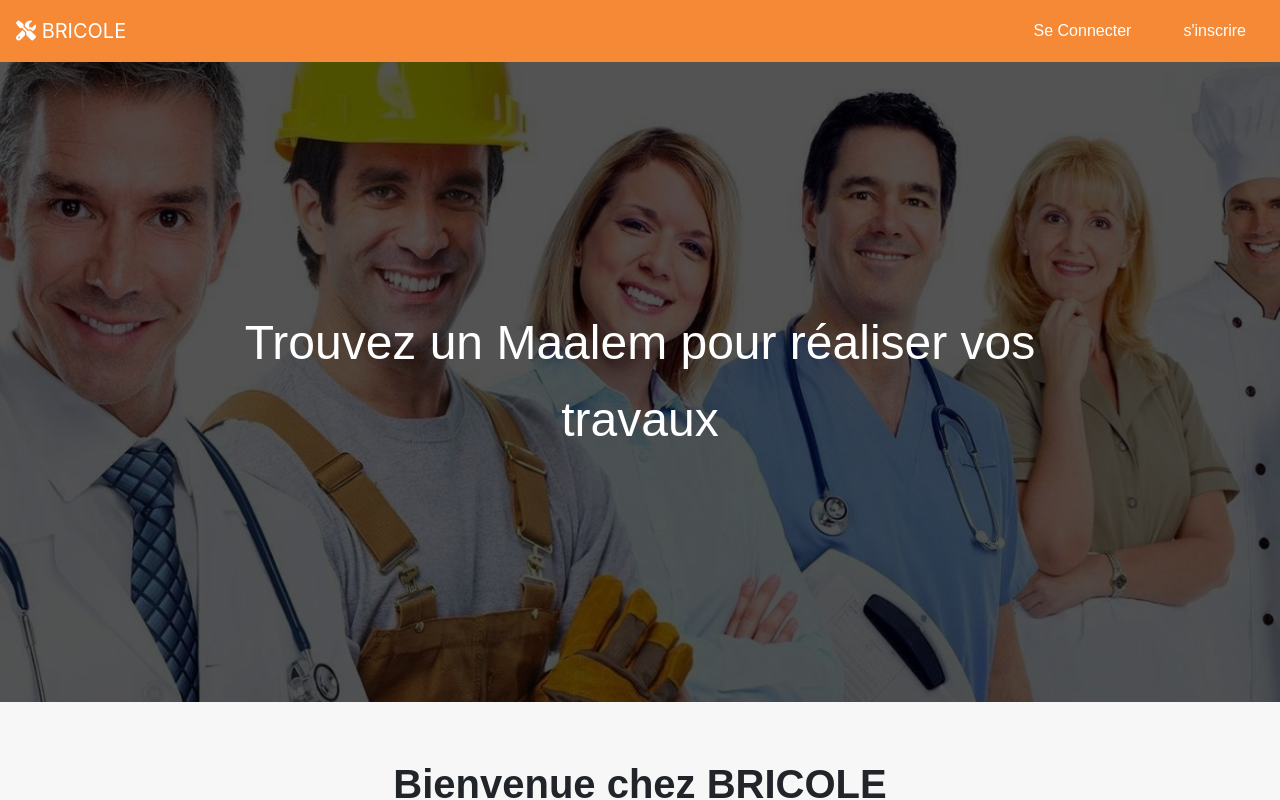
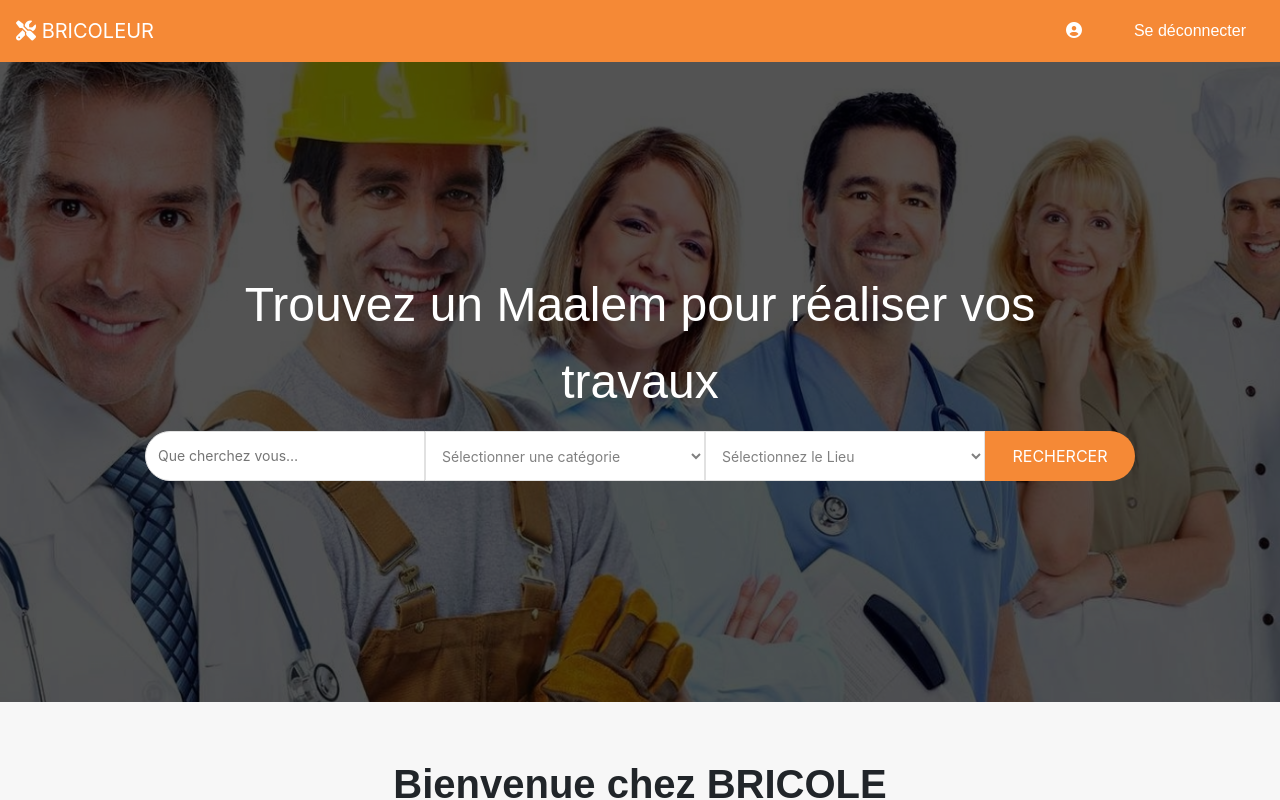
Before and after one commit to Messlohi/job-offres-front-end, a React (Create React App) app: page / in a window 1280 px wide. Shown: the top 800 px of the page. Built offline with nearby package versions, Linux system fonts and the light colour scheme; no server answers; the database is empty; sample sign-in values are in the browser's storage.

Commit message:
add restricted routes

```diff
--- a/src/App.js
+++ b/src/App.js
@@ -1,4 +1,4 @@
-import { Route,Switch } from 'react-router';
+import { Route,Switch ,Redirect } from 'react-router';
 import { useState ,useEffect} from 'react';
 import './App.css';
 import {React,useContext} from 'react'
@@ -15,13 +15,15 @@ import  Nav  from  './components/nav/Nav';
 
 
 import {auth,createUserProfileDocument} from './firebase/firebase.utils';
- function App() {
+ function App(props) {
     const [currentUser ,setCurrentUser] = useState({});
     var userAuthGlobal = null;
+    var unsubscribeFromAuth = null
+
     useEffect( ()=>{
-      auth.onAuthStateChanged(async userAuth => {
+      unsubscribeFromAuth= auth.onAuthStateChanged(async userAuth => {
             if(userAuth){
-              const userRef = await  createUserProfileDocument(userAuth)
+              const userRef = await  createUserProfileDocument(userAuth,{})
               userRef.onSnapshot(snap => {
                 setCurrentUser({currentUser :{
                     id : snap.id,
@@ -33,19 +35,22 @@ import {auth,createUserProfileDocument} from './firebase/firebase.utils';
 
             }
           })
+          return () => {
+            unsubscribeFromAuth();
+          }
     },[userAuthGlobal])
     return (
         <div>
           <UserProvider>
-            <Header/>
+            <Header currentUser={currentUser}/>
             <Route path='/' exact component={MainPage} />
             <div className="container  body-content content-wrapper">
             <Switch>
                 <Route path='/offres'exact component={OffresPage} />
                 <Route path='/chat' exact component={ChatPage}/>
-                <Route path='/profile' exact component={Profile}/>
-                <Route path='/signin'exact component={SingInSingUp} />
-                <Route path='/signout'exact component={SingInSingUp} />
+                <Route path='/profile' exact component={currentUser==null?MainPage:Profile}/>
+                {currentUser?  <Redirect to='/'/> :<Route path='/signin'exact component={SingInSingUp} />}
+                {currentUser?  <Redirect to='/'/> :<Route path='/signout'exact component={SingInSingUp} />}
                 <Route  path='/offres/details/:id' component={OffreDetails} />
                 <Route exact path='/offres/add'component={Create_offre} />
                 <Route  path='/offres/edit/:id'component={Create_offre} />
--- a/src/components/SignIn/SignIn.jsx
+++ b/src/components/SignIn/SignIn.jsx
@@ -1,4 +1,5 @@
 import React from 'react'
+import { withRouter } from 'react-router'
 
 import FormInput from '../../components/form-input/form-input.component'
 import MainButton from '../../components/buttons/main_button/main_button.component'
@@ -13,7 +14,6 @@ class SignIn extends React.Component
 {
     constructor(props){
         super(props);
-
 
         this.state = {
             email :'',
@@ -37,8 +37,11 @@ class SignIn extends React.Component
 
     }
 
-    handelSignInWithGoogle = event => {
-        singInWithGoogle()
+    handelSignInWithGoogle = async (event) => {
+        singInWithGoogle().then(snap=> {
+            this.props.history.push('/')
+        })
+
     }
 
     handelChange = event => {
@@ -80,4 +83,4 @@ class SignIn extends React.Component
     }
 }
 
-export default SignIn;
+export default withRouter(SignIn);
--- a/src/components/header/header.component.jsx
+++ b/src/components/header/header.component.jsx
@@ -1,26 +1,40 @@
-import {React} from 'react'
+import {React ,useContext} from 'react'
 
 import  Logo  from '../../assets/logo.png'
 import MainButton from '../buttons/main_button/main_button.component'
+import { UserContext } from '../../firebase/Provider'
+import { auth } from '../../firebase/firebase.utils'
 import { Link } from 'react-router-dom'
 import './header.styles.scss'
 
 
-const Header = () => {
+const Header = ({currentUser}) => {
     return(
         <div className="header" >
             <nav class="navbar  navbar-light   justify-content-between" style={{"background":"#f58936"}}>
-                <a href="/" className="navbar-brand text-white"><i className="fas fa-tools"></i> BRICOLE</a>
+                <a href="/" className="navbar-brand text-white"><i className="fas fa-tools"></i> BRICOLEUR</a>
                 <div className="form-inline">
                     <ul className="list-unstyled d-flex navItems" >
+                            {currentUser!=null?
+                            <>
                             <li>
-                                <Link to="/signin" className=" nav-link text-white">Se Connecter</Link>
+                            <Link to="/profile" className=" nav-link text-white"><i class="fas fa-user-circle"></i></Link>
+                            </li>
+                            <li>
+                                <div className=" nav-link text-white" style={{cursor:'pointer'}} onClick={()=> {auth.signOut();window.location.replace('/')}}>Se déconnecter</div>
                             </li>
 
+                            </>
+                            :
+                            <>
                             <li>
-                                <Link to="/signout" className=" nav-link text-white">s'inscrire</Link>
+                            <Link to="/signin" className=" nav-link text-white">Se Connecter</Link>
                             </li>
-
+                              <li>
+                              <Link to="/signout" className=" nav-link text-white">s'inscrire</Link>
+                            </li>
+                            </>
+                            }
                     </ul>
                 </div>
             </nav>
--- a/src/components/header/header.styles.scss
+++ b/src/components/header/header.styles.scss
@@ -1,5 +1,6 @@
 
 .header {
+
     .navItems{
         color:white;
         font-family: arial,sans-serif;
--- a/src/components/sign-up/sign-up.component.jsx
+++ b/src/components/sign-up/sign-up.component.jsx
@@ -38,7 +38,7 @@ class SingUp extends React.Component {
             })
             if(user != null){
                 const addition = {displayName,addr,tel}
-                await createUserProfileDocument(user,addition)
+                await createUserProfileDocument(user,addition,this.props.history)
                 this.setState({
                     displayName : '',
                     email :'',
--- a/src/firebase/firebase.utils.js
+++ b/src/firebase/firebase.utils.js
@@ -43,7 +43,7 @@ const provider = new firebase.auth.GoogleAuthProvider();
 
 provider.setCustomParameters({ prompt: 'select_account' });
 
-export const singInWithGoogle = () => auth.signInWithPopup(provider);
+export const singInWithGoogle = async () => auth.signInWithPopup(provider);
 
 const loadFormData = async (userAuth,addtion)=> {
     const {email,uid } = userAuth;
@@ -59,12 +59,11 @@ const loadFormData = async (userAuth,addtion)=> {
     formData.append('adress', addr);
     formData.append('idFirebase', uid);
     formData.append('specialite', '-');
-    console.log(formData)
     return formData;
 }
 
 
-export const createUserProfileDocument = async(userAuth, additionalData) => {
+export const createUserProfileDocument = async(userAuth, additionalData,history) => {
     if (!userAuth) return;
     const userRef = firestore.doc(`users/${userAuth.uid}`)
     const snapShot = await userRef.get();
@@ -83,11 +82,15 @@ export const createUserProfileDocument = async(userAuth, additionalData) => {
                     createdAt,
                     ...additionalData
                 })
+                if(history!=null)
+                history.push('/profile')
             } catch (error) {
                 window.alert("erreur in saving user " + error)
             }
         }
-
+    }else {
+        if(history!=null)
+        history.push('/')
     }
     return userRef;
 }
--- a/src/pages/main_page/main_page.component.jsx
+++ b/src/pages/main_page/main_page.component.jsx
@@ -50,7 +50,6 @@ function  MainPage(props) {
     //           ]
     //     }
     // }
-
         return (
             <div className="section_container ">
                 <section id="sec1">
@@ -58,7 +57,7 @@ function  MainPage(props) {
                     <div className="shalow_bg"></div>
                     <div className="content ">
                         <h1 className="main_title">Trouvez un Maalem pour réaliser vos travaux</h1>
-                        <div className="form-group d-none">
+                        <div className="form-group ">
                             <input  id="input_search" className="form-control-main" placeholder="Que cherchez vous…" />
                             <select  name="cat_id" id="slect_categ" className="form-control-main" data-placeholder="Sélectionner une catégorie">
                                 <option label="Sélectionner une catégorie" value="">Sélectionner une catégorie</option>
```
